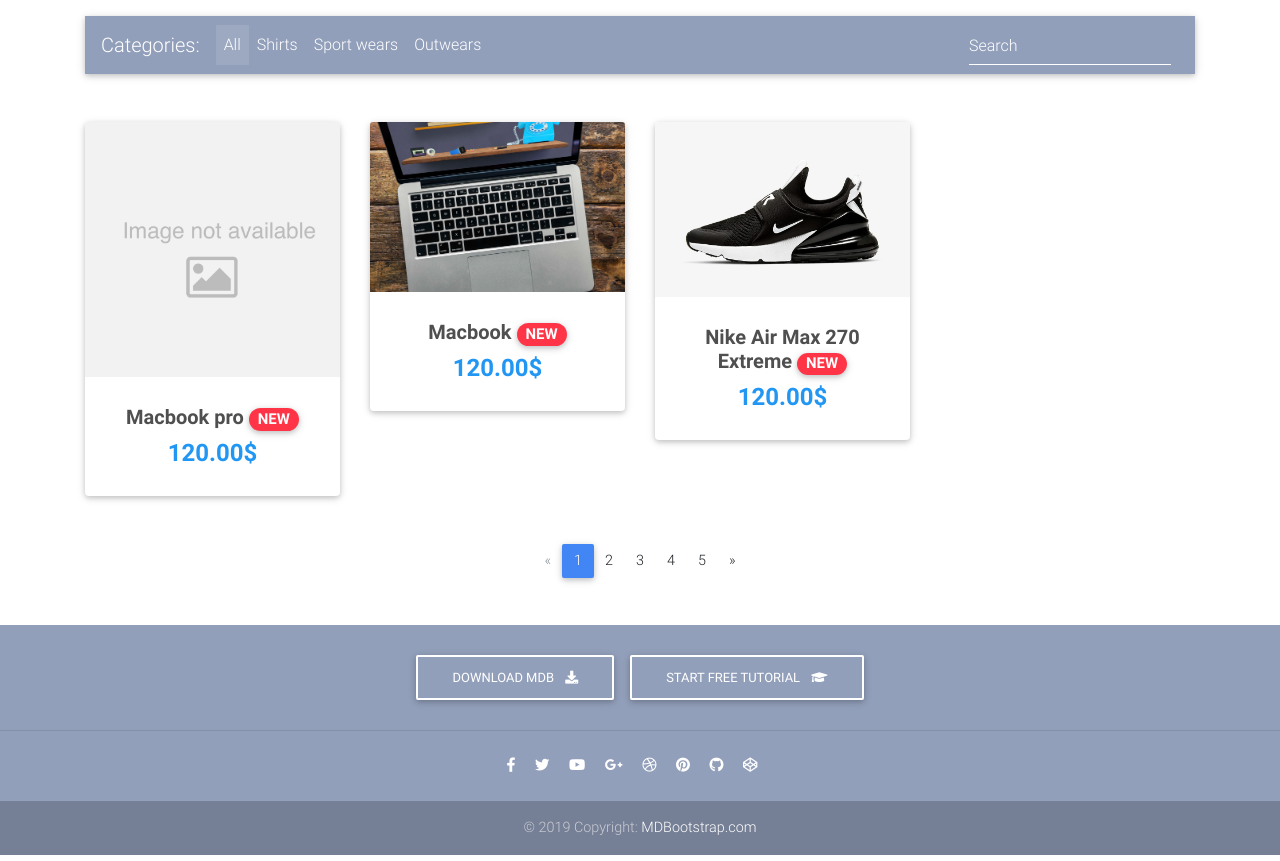
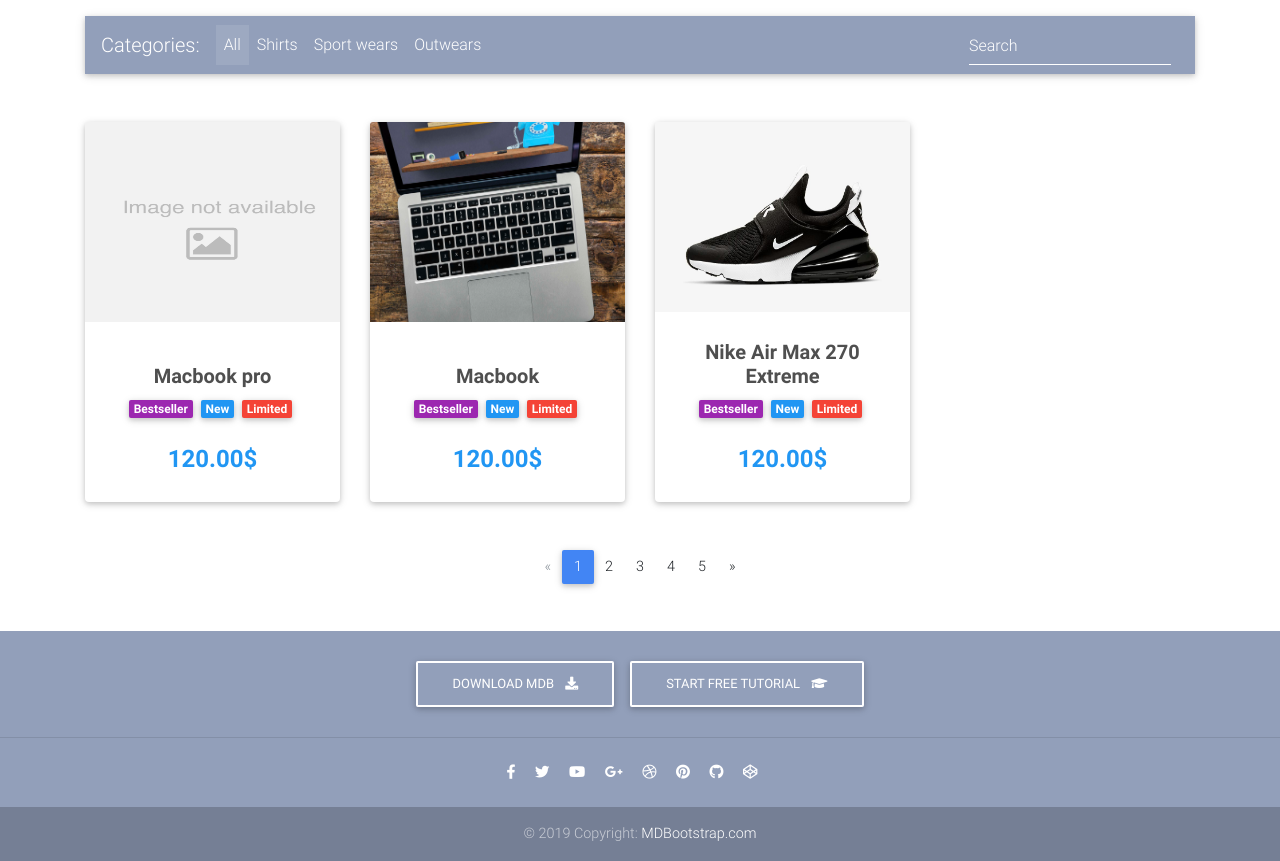
Before and after one commit to oussamabouchikhi/Bigdeals, a Django app: page / in a window 1280 px wide. Shown: the part 480-1341 px from the top of the page. Run offline with Django 3.2, Linux system fonts and the light colour scheme; data comes from the database, SQL or seed files in the repository; both versions use the stored data as it was after the commit; some libraries are stand-ins or nearby versions.

Commit message:
Add product tags

```diff
--- a/src/product/models.py
+++ b/src/product/models.py
@@ -10,14 +10,18 @@
     - Each product have a category
     - to avoid cross import erro we use 'appName.modelName' trick
     """
-    prodCategory    = models.ForeignKey('Category', on_delete=models.CASCADE, blank=True, null=True)
-    prodBrand       = models.ForeignKey('settings.Brand', on_delete=models.CASCADE, blank=True, null=True)
-    prodDesc        = models.TextField(verbose_name=_("Product Description"))
-    prodImage       = models.ImageField(upload_to='product/', verbose_name=_("Image"), blank=True, null=True)
-    prodPrice       = models.DecimalField(max_digits=5, decimal_places=2, verbose_name=_("Price"))
-    prodCost        = models.DecimalField(max_digits=5, decimal_places=2, verbose_name=_("Cost"))
-    prodCreated     = models.DateTimeField(verbose_name=_("Created at"))
-    prodSlug        = models.SlugField(blank=True, null=True)
+    prodCategory      = models.ForeignKey('Category', on_delete=models.CASCADE, blank=True, null=True)
+    prodBrand         = models.ForeignKey('settings.Brand', on_delete=models.CASCADE, blank=True, null=True)
+    prodDesc          = models.TextField(verbose_name=_("Product Description"))
+    prodImage         = models.ImageField(upload_to='product/', verbose_name=_("Image"), blank=True, null=True)
+    prodPrice         = models.DecimalField(max_digits=5, decimal_places=2, verbose_name=_("Price"))
+    prodOldPrice      = models.DecimalField(max_digits=5, decimal_places=2, verbose_name=_("Old Price"))
+    prodCost          = models.DecimalField(max_digits=5, decimal_places=2, verbose_name=_("Cost"))
+    prodCreated       = models.DateTimeField(verbose_name=_("Created at"))
+    prodSlug          = models.SlugField(blank=True, null=True)
+    prodIsNew         = models.BooleanField(default=True)
+    prodIsBestseller  = models.BooleanField(default=True)
+    prodIsLimited     = models.BooleanField(default=True)
 
     """
     because Product model is a Class each producSt is an object(instance)
--- a/src/product/templates/Product/product_list.html
+++ b/src/product/templates/Product/product_list.html
@@ -201,25 +201,30 @@
       <div class="row wow fadeIn">
         {% for product in product_list %}
           <div class="col-lg-3 col-md-6 mb-4">
-            <div class="card">
+            <div class="card" style="height: 380px;">
               <div class="view overlay">
                 {% if product.prodImage %}
-                  <img src="{{product.prodImage.url}}" class="card-img-top" alt="">
+                  <img style="height: 200px;" src="{{product.prodImage.url}}" class="card-img-top" alt="{{product.prodImage}}">
                 {% else %}
-                  <img src="{% static 'site_static/img/no_image_available.jpeg' %}" class="card-img-top" alt="">
+                  <img style="height: 200px;" src="{% static 'site_static/img/no_image_available.jpeg' %}" class="card-img-top" alt="default">
                 {% endif %}
                 <a><div class="mask rgba-white-slight"></div></a>
               </div>
               <div class="card-body text-center">
                 <a href="" class="grey-text"><h5> <a href="#"></a> </h5></a>
                 <h5>
-                  <strong>
-                    <a href="{% url 'products:product_detail' product.prodSlug %}" class="dark-grey-text">{{product.prodName}}
-                      <span class="badge badge-pill danger-color">NEW</span>
-                    </a>
-                  </strong>
+                  <strong><a href="{% url 'products:product_detail' product.prodSlug %}" class="dark-grey-text">{{product.prodName}}</a></strong>
                 </h5>
-                <h4 class="font-weight-bold blue-text"><strong>{{product.prodPrice}}$</strong></h4>
+                {% if product.prodIsBestseller %}
+                  <a href=""><span class="badge purple mr-1">Bestseller</span></a>
+                {% endif %}
+                {% if product.prodIsNew %}
+                  <a href=""><span class="badge blue mr-1">New</span></a>
+                {% endif %}
+                {% if product.prodIsLimited %}
+                  <a href=""><span class="badge red mr-1">Limited</span></a>
+                {% endif %}
+                <h4 style="margin-top: 25px;" class="font-weight-bold blue-text"><strong>{{product.prodPrice}}$</strong></h4>
               </div>
             </div>
           </div><!--Grid column-->
```
Also changed, not shown: src/product/templates/Product/product_details.html (+12 -4 lines), src/db.sqlite3, src/product/migrations/0010_product_prodoldprice.py (added), src/product/migrations/0011_auto_20200301_1718.py (added).
